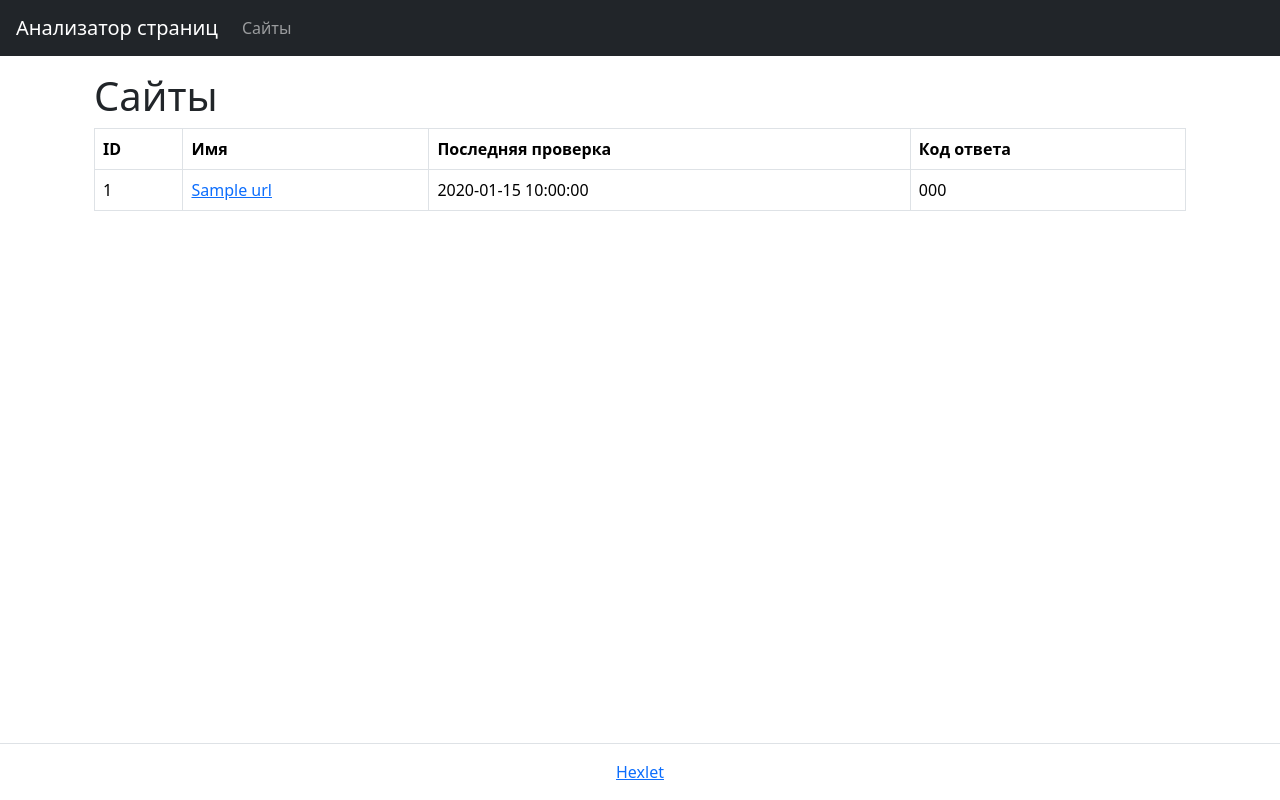
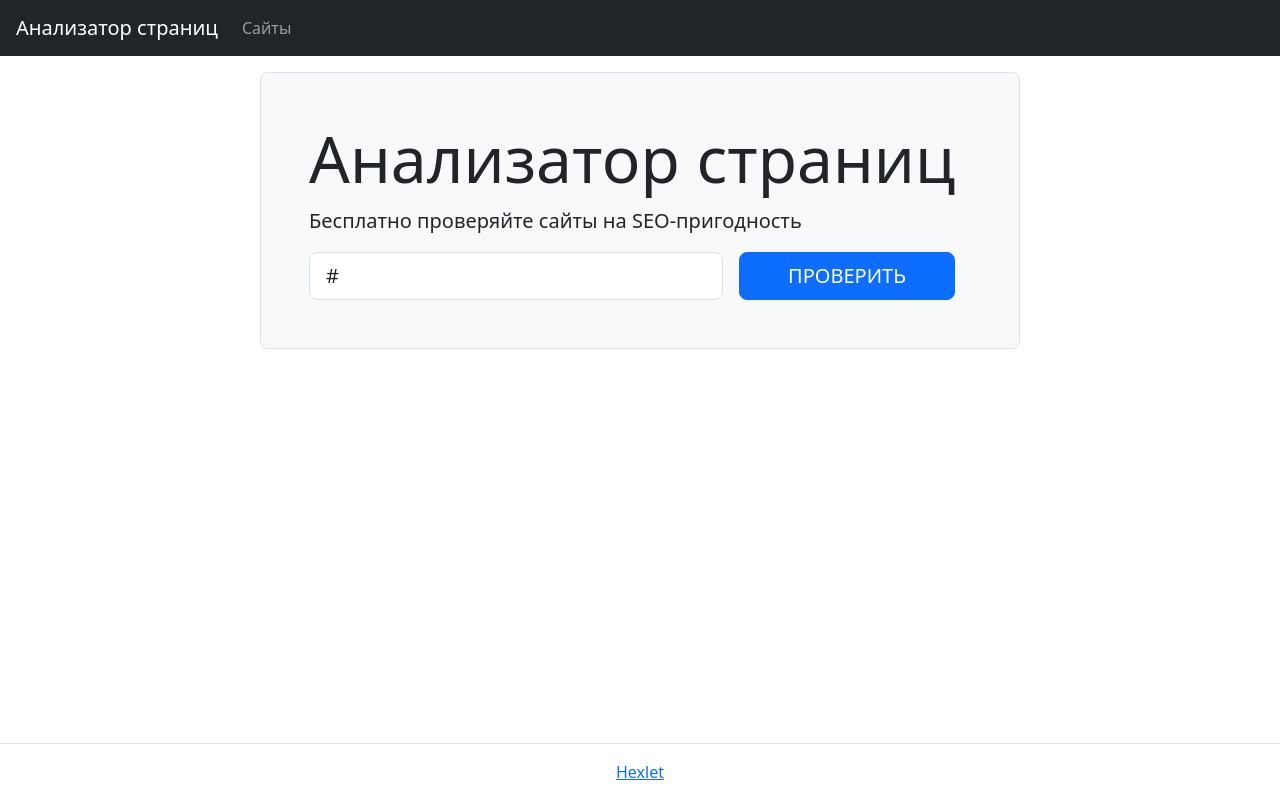
Before and after one commit to Abu2205/python-project-83, a Flask app: template page_analyzer/templates/index.html in a window 1280 px wide. Run offline with Flask 3, Linux system fonts and the light colour scheme; the template is opened without the code that fills it: most values are stand-ins (such as "Sample title", 1, 10 or a date in 2020).

Commit message:
fix index.js 2

```diff
--- a/page_analyzer/templates/index.html
+++ b/page_analyzer/templates/index.html
@@ -1,36 +1,15 @@
 {% extends "layout.html" %}
 
 {% block content %}
-<main class="flex-grow-1">
-  <div class="container-lg mt-3">
-    <h1>Сайты</h1>
-
-    <div class="table-responsive">
-      <table class="table table-bordered table-hover text-nowrap" data-test="urls">
-        <thead>
-          <tr>
-            <th>ID</th>
-            <th>Имя</th>
-            <th>Последняя проверка</th>
-            <th>Код ответа</th>
-          </tr>
-        </thead>
-        <tbody>
-          {% for url in urls %}
-          <tr>
-            <td>{{ url.id }}</td>
-            <td>
-              <a href="{{ url_for('urls_show', id=url.id) }}">
-                {{ url.name }}
-              </a>
-            </td>
-            <td>{{ url.last_check_date or '' }}</td>
-            <td>{{ url.status_code or '' }}</td>
-          </tr>
-          {% endfor %}
-        </tbody>
-      </table>
+<div class="row">
+    <div class="col-12 col-md-10 col-lg-8 mx-auto border rounded-3 bg-light p-5">
+        <h1 class="display-3">Анализатор страниц</h1>
+        <p class="lead">Бесплатно проверяйте сайты на SEO-пригодность</p>
+        <form action="/urls" method="post" class="d-flex justify-content-center">
+            <label for="url" class="visually-hidden">Url для проверки</label>
+            <input type="text" name="url" id="url" placeholder="https://www.example.com" value="{{ url | default('') }}" class="form-control form-control-lg" required>
+            <input type="submit" class="btn btn-primary btn-lg ms-3 px-5 text-uppercase mx-3" value="Проверить">
+        </form>
     </div>
-  </div>
-</main>
+</div>
 {% endblock %}
```
